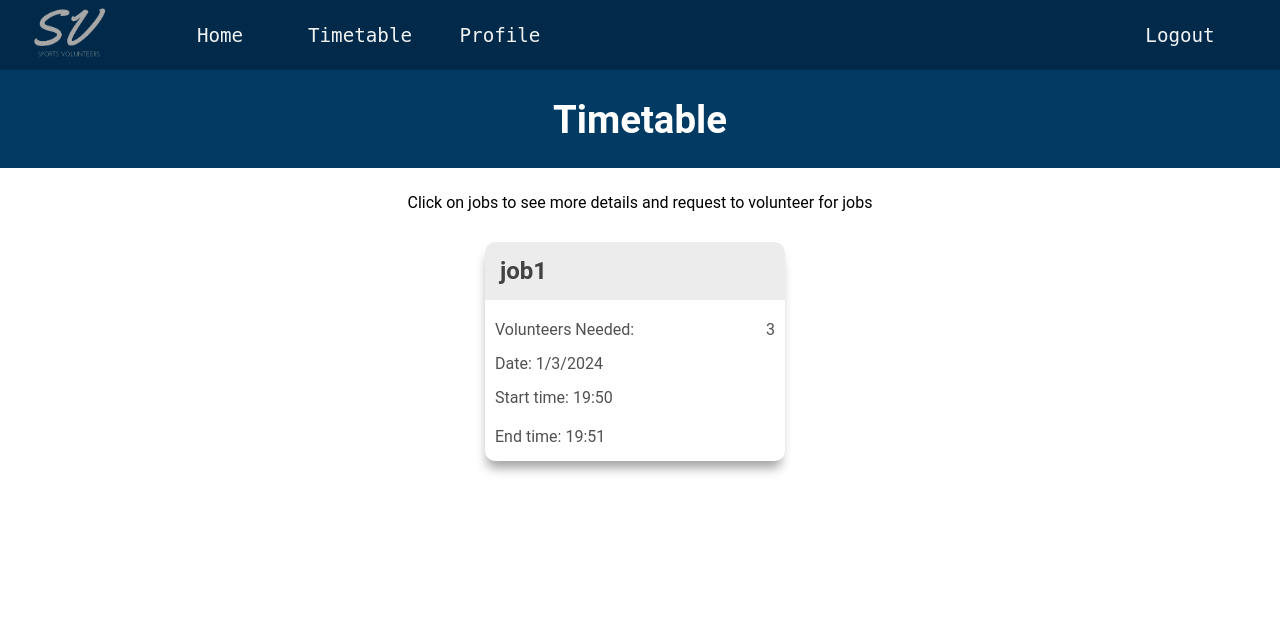
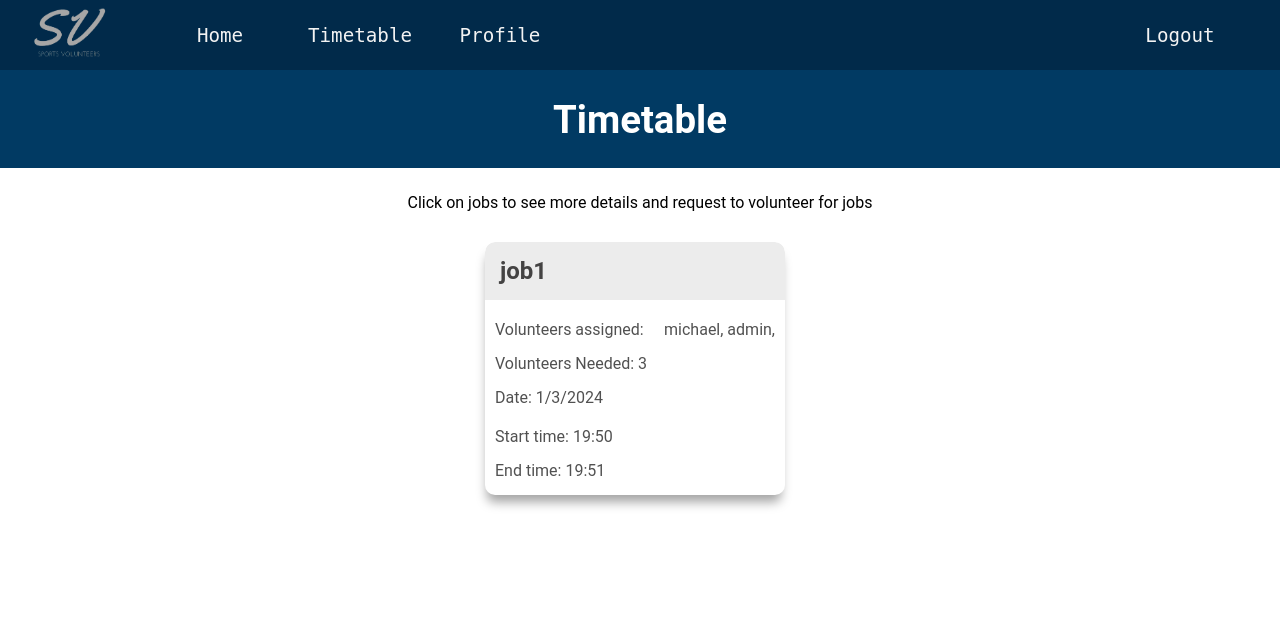
Before and after one commit to Michael-P-Drury/Volunteer-management-for-sports-clubs, a Flask app: page /timetable in a window 1280 px wide. Shown: the top 640 px of the page. Run offline with Flask 3, Linux system fonts and the light colour scheme; some libraries are stand-ins or nearby versions.

Commit message:
shows all of the current people who are assigned to job with each job in timetable page

```diff
--- a/website/routes.py
+++ b/website/routes.py
@@ -40,6 +40,9 @@ def timetable():
     jobs = Jobs.query.all()
     current_user_id = current_user.get_id()
 
+    user_job_link = UserJobLink.query.all()
+
+
     if request.method == 'POST':
         job_id_request = request.form.get('job_id_request')
         job_request_remove = request.form.get('remove_request_job_id')
@@ -75,7 +78,8 @@ def timetable():
     requested_removal_job_ids = {rem.job_id for rem in requested_removals}
 
     return render_template('timetable.html', jobs=jobs, assigned_job_ids=assigned_job_ids,
-                           requested_job_ids=requested_job_ids, requested_removal_job_ids=requested_removal_job_ids)
+                           requested_job_ids=requested_job_ids, requested_removal_job_ids=requested_removal_job_ids,
+                           user_job_link = user_job_link, all_users = User)
 
 
 
--- a/website/templates/timetable.html
+++ b/website/templates/timetable.html
@@ -16,6 +16,7 @@
                 <div class="job-name-box">
                     <div class="job-name"><b>{{ job.job_name }}</b></div>
                 </div>
+                <div>Volunteers assigned: <span>{% for user_job in user_job_link %}{{ all_users.query.filter_by(user_id = user_job.user_id).first().username }}, {% endfor %}</span></div>
                 <div>Volunteers Needed: <span>{{ job.volunteers_needed }}</span></div>
                 <div>Date: <span>{{ job.date }}</span></div>
                 <div>Start time: <span>{{ job.start_time }}</span></div>
@@ -32,6 +33,7 @@
                 </div>
                 <div class="popup-info">
                     <p>Volunteers Needed: {{ job.volunteers_needed }}</p>
+                    <div>Volunteers assigned: <span>{% for user_job in user_job_link %}{{ all_users.query.filter_by(user_id = user_job.user_id).first().username }}, {% endfor %}</span></div>
                     <p>Date: {{ job.date }}</p>
                     <p>Time: {{ job.start_time }} - {{ job.end_time }}</p>
                     <p>Description: {{ job.job_description }}</p>
```
Also changed, not shown: instance/app.db.
